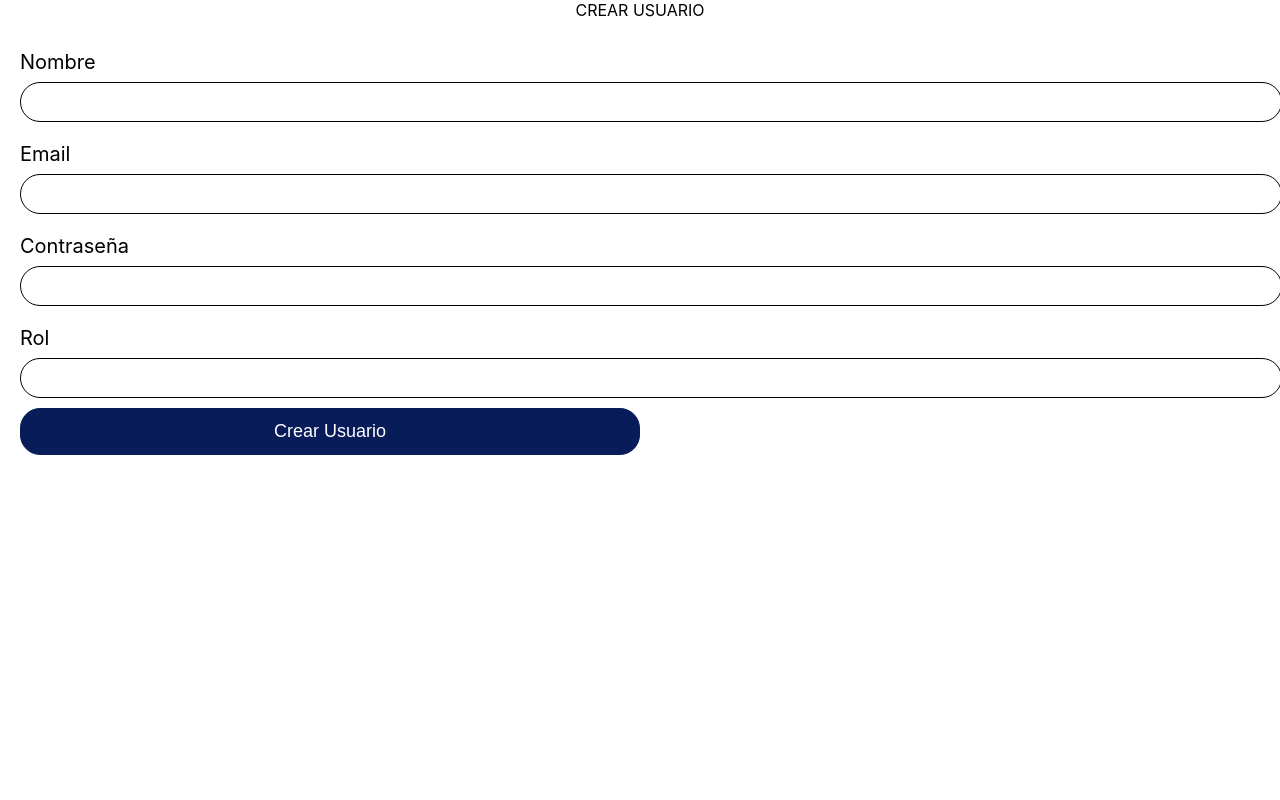
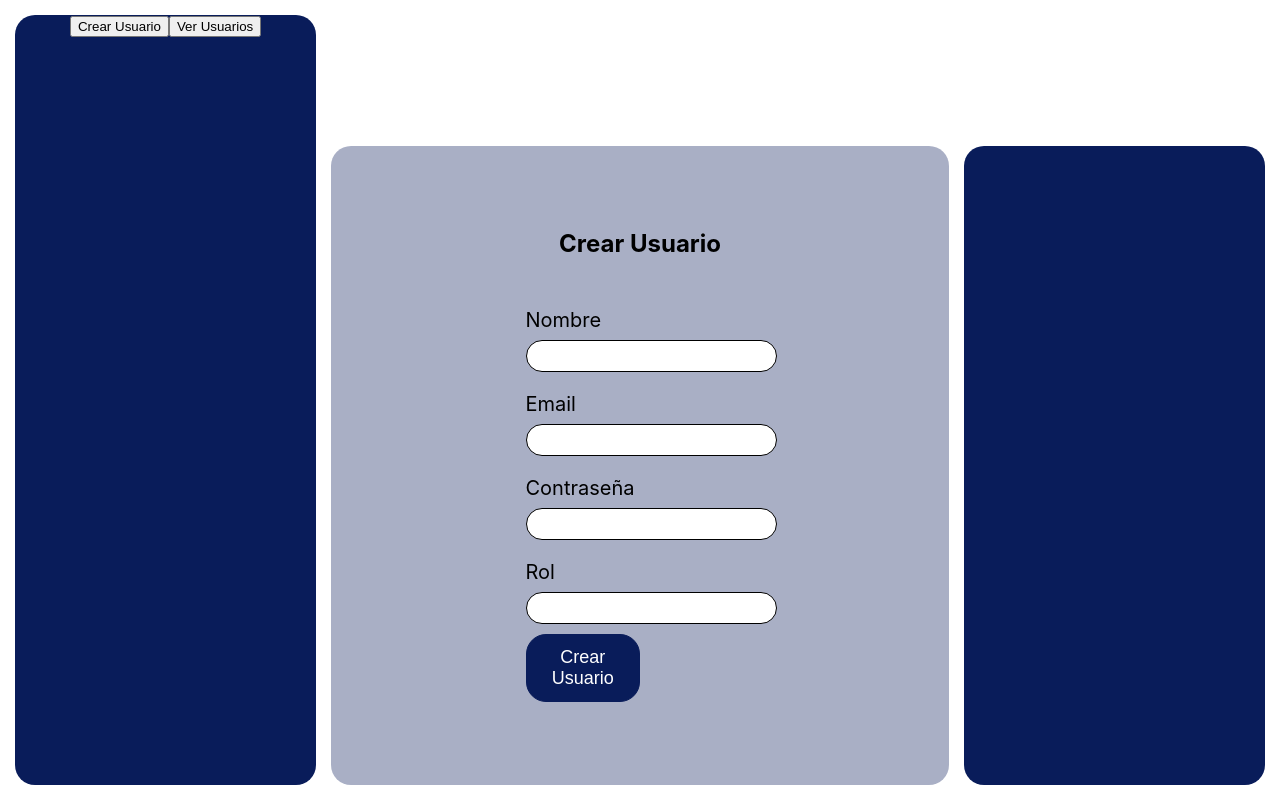
Before and after one commit to MartinezJ10/Frontend_PROSENE, a Vue app: page /manageUsers in a window 1280 px wide. Built offline with nearby package versions, Linux system fonts and the light colour scheme.

Commit message:
User creation feature completed

```diff
--- a/src/components/ReusableForm.vue
+++ b/src/components/ReusableForm.vue
@@ -1,5 +1,5 @@
 <template>
-    <form @submit.prevent="handleSubmit">
+    <form @submit.prevent="handleSubmit" method="post">
         <div v-for="(field, index) in fields" :key="index" class="form-group">
             <label :for="field.name">{{ field.label }}</label>
 
@@ -48,7 +48,6 @@ const formData = ref(props.fields.reduce((acc, field) => {
 
 //Simply put the handleSubmit to the given function
 const handleSubmit = () => {
-
     props.onSubmit(formData.value);
 };
 
@@ -75,13 +74,16 @@ const handleSubmit = () => {
     }
 
     input {
-        padding: 10px;
+        padding: 6px 10px;
         font-size: 16px;
         border-radius: 20px;
         border: 1.5px solid var(--obscure);
         width: 100%;
     }
-
+    input:focus {
+        border: 1.5px solid var(--main-blue);
+        outline: none; /* Remove the outer blue stroke */
+    }
     button {
         padding: 12px;
         background-color: var(--main-blue);
--- a/src/views/LandingAdmin.vue
+++ b/src/views/LandingAdmin.vue
@@ -54,7 +54,7 @@ export default {
 }
 .upper-options{
     grid-area: 1 / 2 / 2 / 5;
-    background-color: gray;
+    background-color: white;
 }
 
 @media (max-width: 850px) {
--- a/src/views/LoginView.vue
+++ b/src/views/LoginView.vue
@@ -25,7 +25,6 @@ export default {
   },
   setup() {
     const router = useRouter();
-
     //Fields for the login form
     const loginFields = ref([
       { name: "email", label: "Email", type: "email" },
@@ -34,7 +33,6 @@ export default {
 
     //Handle the form submission
     const handleLoginSubmit = async (formData) => {
-      console.log(formData.email + " " + formData.password);
       try {
         const response = await axios.post(
           "http://localhost:8000/api/v1/auth/login",
@@ -44,7 +42,8 @@ export default {
           }
         );
 
-        console.log("Login successful:", response.data);
+        localStorage.setItem("jwt", response.data.token);
+
         router.push("/landingAdmin");
       } catch (err) {
         console.error("Login failed:" || err.message);
--- a/src/views/ManageUsers.vue
+++ b/src/views/ManageUsers.vue
@@ -1,14 +1,33 @@
 <template>
-  <div>CREAR USUARIO</div>
-  <ReusableForm
-    :fields="createUsersFields"
-    submitButtonText="Crear Usuario"
-    :onSubmit="handleUserCreationSubmit"
-  />
+  <div class="landing">
+        <div class="landing-block nav" >
+          <button>
+            Crear Usuario
+          </button>
+          <button>
+            Ver Usuarios
+          </button>
+        </div>
+        <div class="landing-block mid">
+          <div class="form-container">
+            <h2>Crear Usuario</h2>
+            <ReusableForm
+            :fields="createUsersFields"
+            submitButtonText="Crear Usuario"
+            :onSubmit="handleUserCreationSubmit"
+            />
+          </div>
+        </div>
+        <div class="landing-block notification-bar"></div>
+        <div class="landing-block upper-options"></div>
+    </div>
+
 </template>
 
 <script>
 import { ref } from "vue";
+import axios from "axios";
+import { useRouter } from "vue-router";
 import ReusableForm from "../components/ReusableForm.vue";
 
 export default {
@@ -17,6 +36,8 @@ export default {
     ReusableForm,
   },
   setup() {
+    const router = useRouter();
+
     const createUsersFields = ref([
       { name: "name", label: "Nombre", type: "text" },
       { name: "email", label: "Email", type: "email" },
@@ -24,17 +45,93 @@ export default {
       { name: "rol", label: "Rol", type: "text" },
     ]);
 
-    const handleUserCreationSubmit = (formData) => {
+    //Handle user creation
+    const handleUserCreationSubmit = async (formData) => {
+      console.log("CREATING USER");
       console.log(formData);
+      console.log(localStorage.getItem("jwt"));
+
+      try {
+        const response = await axios.post(
+          "http://localhost:8000/api/v1/users/create",
+          {
+            first_name: formData.name,
+            last_name: formData.name,
+            email: formData.email,
+            password: formData.password,
+            role_id: formData.rol,
+          },{
+            headers: {
+            'Authorization': `Bearer ${localStorage.getItem("jwt")}`
+            }
+          }
+        );
+        console.log("USER CREATED FINE");
+        router.push("/landingAdmin");
+      } catch (err) {
+        console.error("User creation failed:" || err.message);
+      }
     };
-
 
     return {
       createUsersFields,
       handleUserCreationSubmit,
+      router,
     };
   },
 };
 </script>
 
-<style></style>
+<style scoped>
+.landing{
+    display: grid;
+    grid-template-columns: repeat(4, 1fr);
+    grid-template-rows: repeat(6, 1fr);
+    grid-column-gap: 15px;
+    grid-row-gap: 15px;
+    width: calc(100% - 30px);
+    height: calc(100vh - 30px);
+    margin: 15px;
+
+}
+.landing-block{
+    border-radius: 20px;
+}
+.nav{
+    grid-area: 1 / 1 / 7 / 2;
+    background-color: var(--main-blue);
+}
+.mid{
+    grid-area: 2 / 2 / 7 / 4;
+    background-color: var(--accent-blue);
+}
+.notification-bar{
+    grid-area: 2 / 4 / 7 / 5;
+    background-color: var(--main-blue);
+}
+.upper-options{
+    grid-area: 1 / 2 / 2 / 5;
+    background-color: white;
+}
+.form-container{
+    display: flex;
+    flex-direction: column;
+    justify-content: center;
+    align-items: center;
+    padding: 0;
+    height: 100%;
+    width: 100%;
+}
+
+@media (max-width: 850px) {
+    .landing {
+        grid-template-columns: 1fr;
+        grid-template-rows: auto;
+    }
+    .landing-block{
+        grid-area: unset;
+    }
+
+}
+
+</style>
```
Also changed, not shown: src/components/ReusableCard.vue (added, +10 -0 lines).
